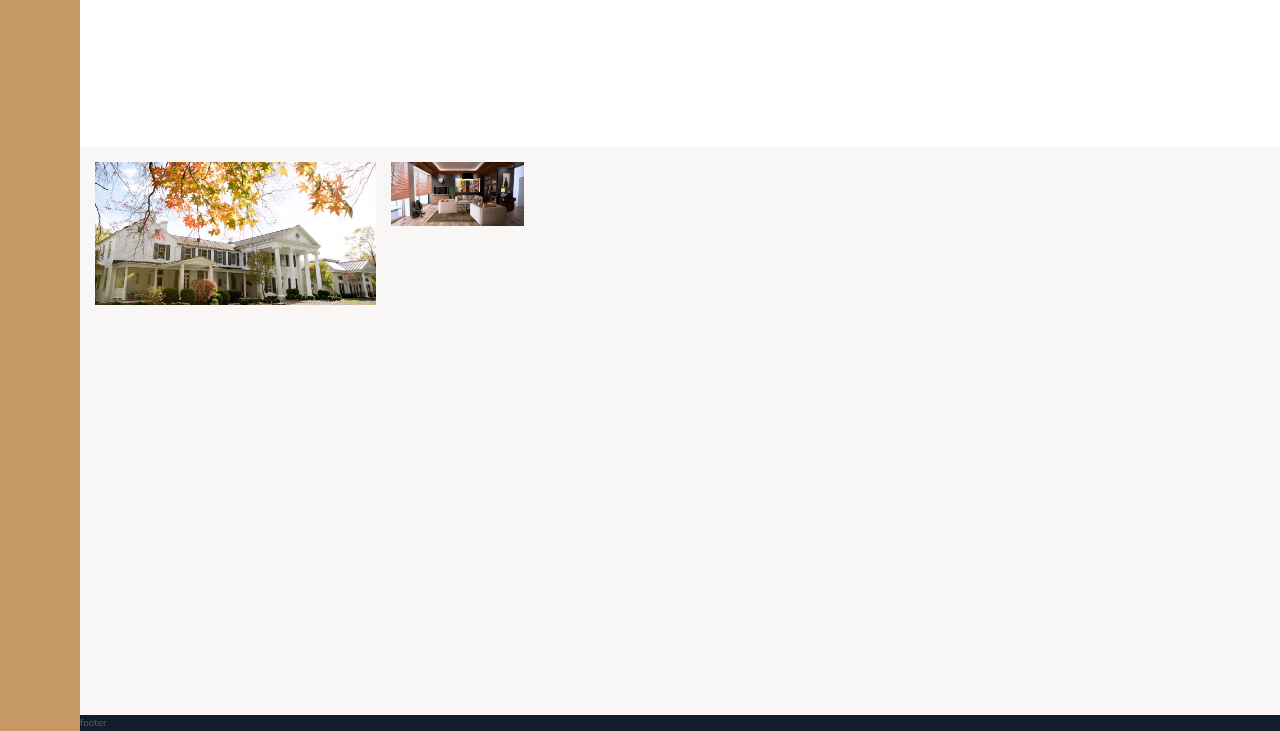
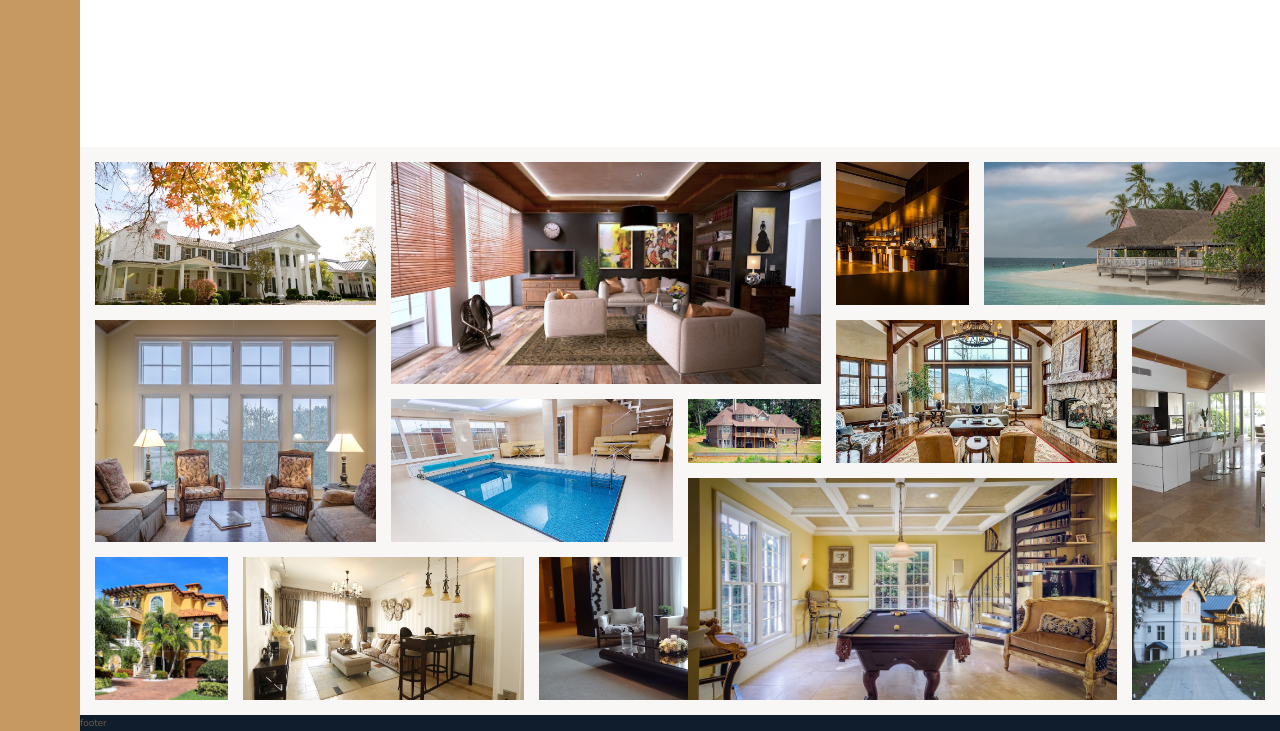
Before and after one commit to asmaaadel0/Nexter, a website: page index.html in a window 1280 px wide. Shown: the part 2971-3702 px from the top of the page. Drawn offline with nearby package versions, Linux system fonts and the light colour scheme.

Commit message:
finish gallery section

```diff
--- a/index.html
+++ b/index.html
@@ -322,7 +322,45 @@
         <figure class="gallery__item gallery__item--1">
             <img src="img/gal-1.jpeg" alt="gallery image 1" class="gallery__img">
         </figure>
-        <img src="img/gal-2.jpeg" alt="gallery image 2" class="gallery__img">
+        <figure class="gallery__item gallery__item--2">
+            <img src="img/gal-2.jpeg" alt="Gallery image 2" class="gallery__img">
+        </figure>
+        <figure class="gallery__item gallery__item--3">
+            <img src="img/gal-3.jpeg" alt="Gallery image 3" class="gallery__img">
+        </figure>
+        <figure class="gallery__item gallery__item--4">
+            <img src="img/gal-4.jpeg" alt="Gallery image 4" class="gallery__img">
+        </figure>
+        <figure class="gallery__item gallery__item--5">
+            <img src="img/gal-5.jpeg" alt="Gallery image 5" class="gallery__img">
+        </figure>
+        <figure class="gallery__item gallery__item--6">
+            <img src="img/gal-6.jpeg" alt="Gallery image 6" class="gallery__img">
+        </figure>
+        <figure class="gallery__item gallery__item--7">
+            <img src="img/gal-7.jpeg" alt="Gallery image 7" class="gallery__img">
+        </figure>
+        <figure class="gallery__item gallery__item--8">
+            <img src="img/gal-8.jpeg" alt="Gallery image 8" class="gallery__img">
+        </figure>
+        <figure class="gallery__item gallery__item--9">
+            <img src="img/gal-9.jpeg" alt="Gallery image 9" class="gallery__img">
+        </figure>
+        <figure class="gallery__item gallery__item--10">
+            <img src="img/gal-10.jpeg" alt="Gallery image 10" class="gallery__img">
+        </figure>
+        <figure class="gallery__item gallery__item--11">
+            <img src="img/gal-11.jpeg" alt="Gallery image 11" class="gallery__img">
+        </figure>
+        <figure class="gallery__item gallery__item--12">
+            <img src="img/gal-12.jpeg" alt="Gallery image 12" class="gallery__img">
+        </figure>
+        <figure class="gallery__item gallery__item--13">
+            <img src="img/gal-13.jpeg" alt="Gallery image 13" class="gallery__img">
+        </figure>
+        <figure class="gallery__item gallery__item--14">
+            <img src="img/gal-14.jpeg" alt="Gallery image 14" class="gallery__img">
+        </figure>
     </section>
     <footer class="footer">
         footer
--- a/sass/_gallery.scss
+++ b/sass/_gallery.scss
@@ -13,6 +13,71 @@
       grid-row: 1 / span 2;
       grid-column: 1 / span 2;
     }
+
+    &--2 {
+      grid-row: 1 / span 3;
+      grid-column: 3 / span 3;
+    }
+
+    &--3 {
+      grid-row: 1 / span 2;
+      grid-column: 6 / span 1;
+    }
+
+    &--4 {
+      grid-row: 1 / span 2;
+      grid-column: 7 / span 2;
+    }
+
+    &--5 {
+      grid-row: 3 / span 3;
+      grid-column: 1 / span 2;
+    }
+
+    &--6 {
+      grid-row: 4 / span 2;
+      grid-column: 3 / span 2;
+    }
+
+    &--7 {
+      grid-row: 4 / span 1;
+      grid-column: 5 / span 1;
+    }
+
+    &--8 {
+      grid-row: 3 / span 2;
+      grid-column: 6 / span 2;
+    }
+
+    &--9 {
+      grid-row: 3 / span 3;
+      grid-column: 8 / span 1;
+    }
+
+    &--10 {
+      grid-row: 6 / span 2;
+      grid-column: 1 / span 1;
+    }
+
+    &--11 {
+      grid-row: 6 / span 2;
+      grid-column: 2 / span 2;
+    }
+
+    &--12 {
+      grid-row: 6 / span 2;
+      grid-column: 4 / span 2;
+    }
+
+    &--13 {
+      grid-row: 5 / span 3;
+      grid-column: 5 / span 3;
+    }
+
+    &--14 {
+      grid-row: 6 / span 2;
+      grid-column: 8 / span 1;
+    }
   }
 
   &__img {
```
Also changed, not shown: css/style.css.
